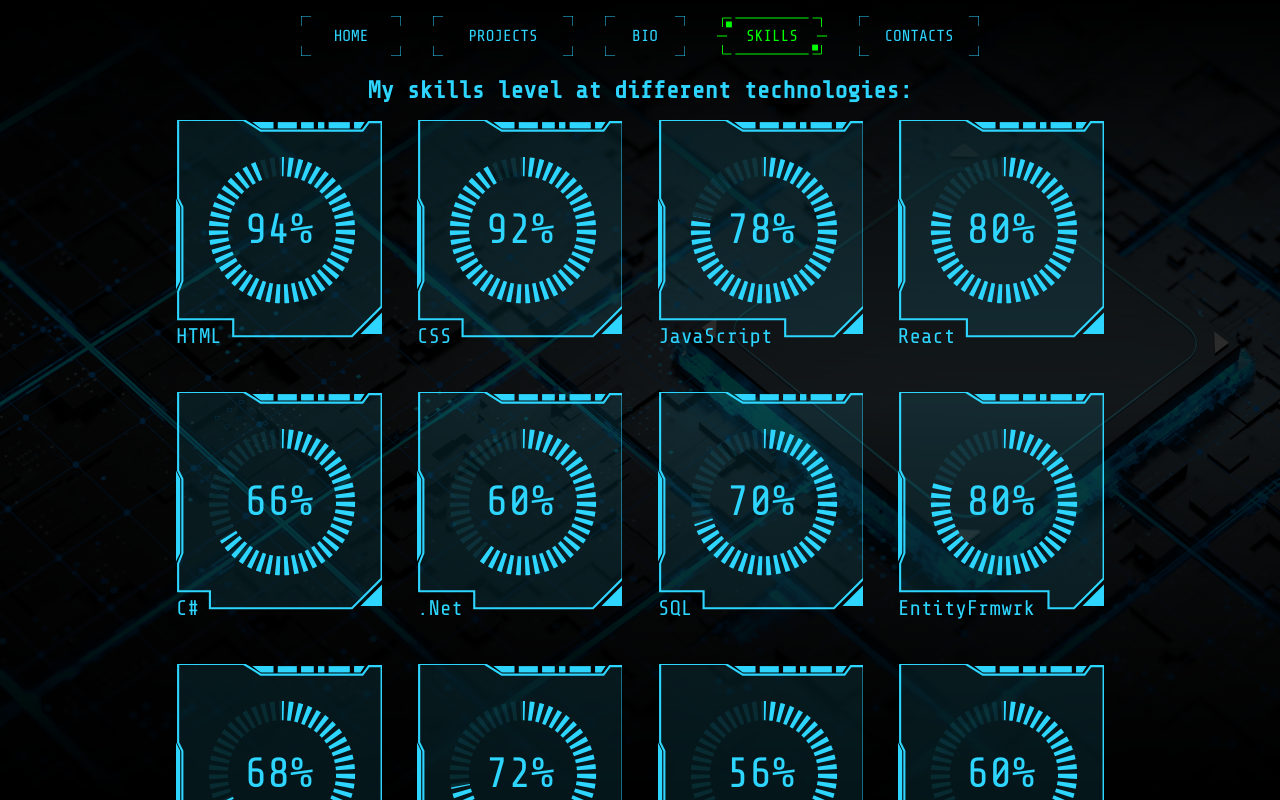
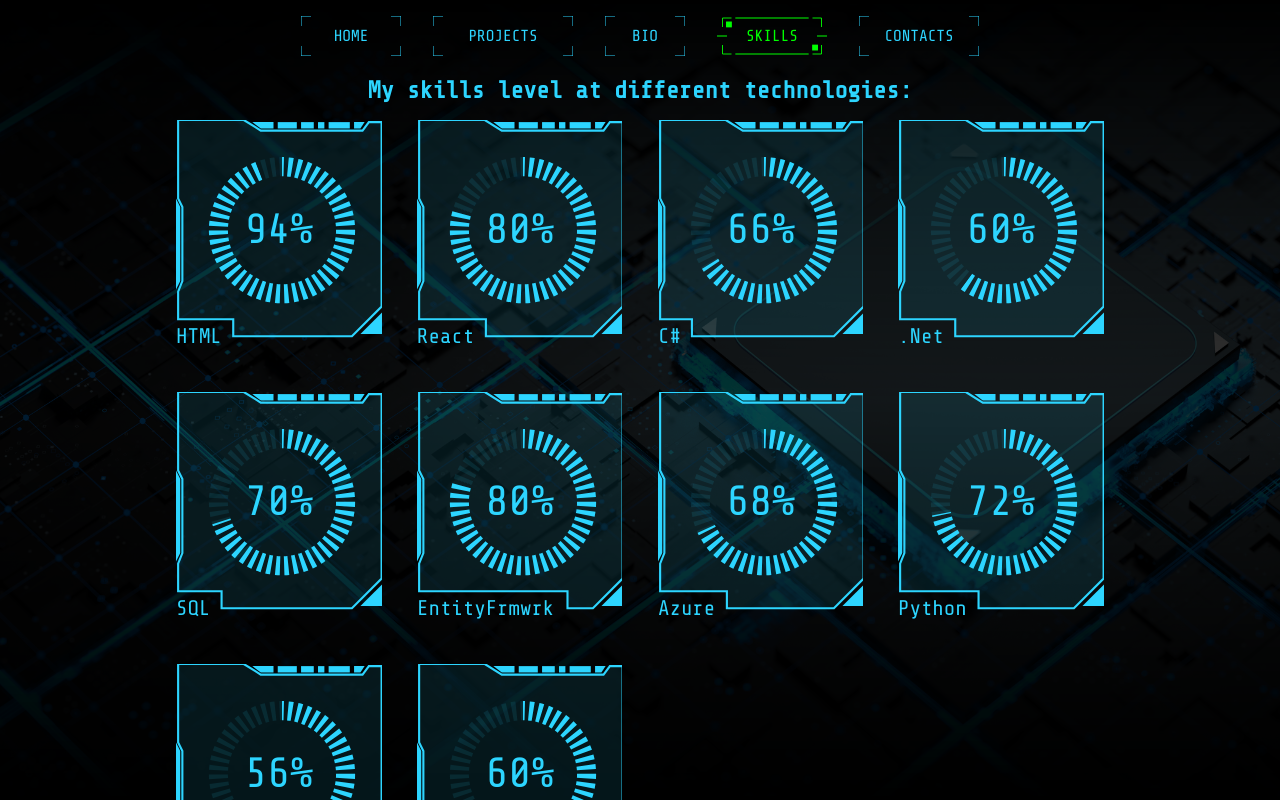
Before and after one commit to Belyayev/portfolio, a React (Create React App) app: page /skills in a window 1280 px wide. Shown: the top 800 px of the page. Built offline with nearby package versions, Linux system fonts and the light colour scheme.

Commit message:
working on serialized card show

```diff
--- a/src/pages/Skills.tsx
+++ b/src/pages/Skills.tsx
@@ -1,26 +1,65 @@
+import { useEffect } from "react";
 import SVGDialCircle from "../components/SvgDialCircle";
 
 function Skills() {
+  let controller = [true];
+  useEffect(() => {
+    for (let i = 0; i < 13; i++) {
+      setTimeout(() => {
+        controller.push(true);
+      }, 500);
+    }
+  }, []);
+
+  {
+    console.log(controller);
+  }
   return (
     <>
       <h2>My skills level at different technologies:</h2>
       <div className="skills">
-        <div>
+        {controller[0] && (
+          <div id="card-1">
             <SVGDialCircle color="#2dd5ff" text="HTML" value={94} />
           </div>
-        <div>
+        )}
+        {controller[1] && (
+          <div id="card-2">
             <SVGDialCircle color="#2dd5ff" text="CSS" value={92} />
           </div>
+        )}
+        {controller[2] && (
+          <div id="card-3">
             <SVGDialCircle color="#2dd5ff" text="JavaScript" value={77} />
+          </div>
+        )}
+        <div id="card-4">
           <SVGDialCircle color="#2dd5ff" text="React" value={80} />
+        </div>
+        <div id="card-5">
           <SVGDialCircle color="#2dd5ff" text="C#" value={65} />
+        </div>
+        <div id="card-6">
           <SVGDialCircle color="#2dd5ff" text=".Net" value={60} />
+        </div>
+        <div id="card-7">
           <SVGDialCircle color="#2dd5ff" text="SQL" value={70} />
+        </div>
+        <div id="card-8">
           <SVGDialCircle color="#2dd5ff" text="EntityFrmwrk" value={80} />
+        </div>
+        <div id="card-9">
           <SVGDialCircle color="#2dd5ff" text="Azure" value={68} />
+        </div>
+        <div id="card-10">
           <SVGDialCircle color="#2dd5ff" text="Python" value={72} />
+        </div>
+        <div id="card-11">
           <SVGDialCircle color="#2dd5ff" text="Angular" value={56} />
+        </div>
+        <div id="card-12">
           <SVGDialCircle color="#2dd5ff" text="TypeScript" value={60} />
+        </div>
       </div>
     </>
   );
```
Lines whose indentation alone changed are shown as unchanged.
